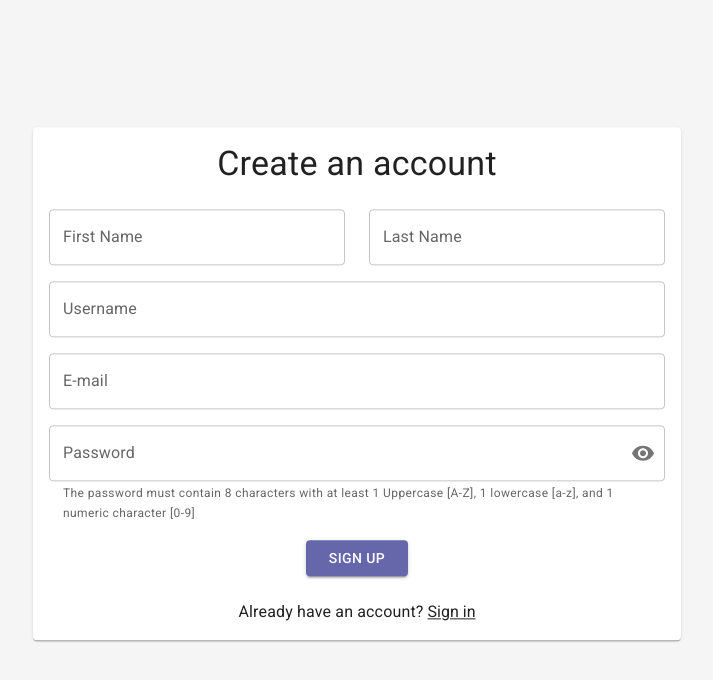
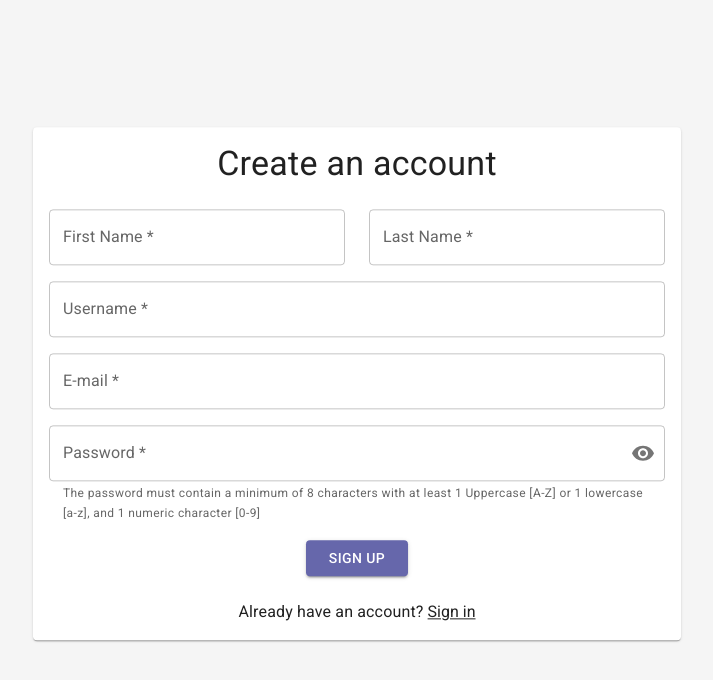
Before and after one commit to mihai-dulgheru/bachelor-degree-thesis, a React (Create React App) app in the folder client/: page /signup in a window 1280 px wide. Shown: the top 680 px of the page, without its empty margins (267-980 px from the left). Built offline with nearby package versions, Linux system fonts and the light colour scheme.

Commit message:
Factorized the app

```diff
--- a/client/src/components/Alternatives.jsx
+++ b/client/src/components/Alternatives.jsx
@@ -26,6 +26,8 @@ import { useNavigate, useParams } from 'react-router-dom'
 import swal from 'sweetalert'
 import './Alternatives.css'
 import LoadingScreen from './LoadingScreen'
+
+const timeout = 10000
 
 const Alternatives = () => {
   const navigate = useNavigate()
@@ -240,7 +242,7 @@ const Alternatives = () => {
         setTimeout(() => {
           setLoading(false)
           setLoadingDeviceSpecifications(false)
-        }, 6000)
+        }, timeout)
       } else {
         swal({
           title: 'Failed',
--- a/client/src/components/DeviceList.jsx
+++ b/client/src/components/DeviceList.jsx
@@ -746,7 +746,7 @@ const DeviceList = () => {
                         <PopupState variant='popper'>
                           {(popupState) => (
                             <div>
-                              <Button color='inherit' {...bindToggle(popupState)}>
+                              <Button color='inherit' {...bindToggle(popupState)} style={{ minWidth: 0 }}>
                                 <i className='fa-solid fa-circle-info'></i>
                               </Button>
                               <Popper
--- a/client/src/components/OtherInformation.jsx
+++ b/client/src/components/OtherInformation.jsx
@@ -132,10 +132,9 @@ const OtherInformation = () => {
               <TextField
                 fullWidth
                 select
-                required
                 className='form-control'
                 id='selectSupplier'
-                label='Supplier'
+                label='Supplier *'
                 value={supplier}
                 onChange={(event) => setSupplier(event.target.value)}
                 helperText='Please select your supplier'
@@ -153,10 +152,9 @@ const OtherInformation = () => {
               <TextField
                 fullWidth
                 select
-                required
                 className='form-control'
                 id='selectCounty'
-                label='County'
+                label='County *'
                 value={county}
                 onChange={(event) => setCounty(event.target.value)}
                 helperText='Please select your county'
--- a/client/src/components/PersonalInformation.jsx
+++ b/client/src/components/PersonalInformation.jsx
@@ -106,7 +106,7 @@ const PersonalInformation = () => {
     setIsLastNameValid(lastName !== '')
     setIsUsernameValid(username !== '')
     setIsEmailValid(email !== '')
-    return firstName !== '' && lastName !== '' && username !== ''
+    return firstName !== '' && lastName !== '' && username !== '' && email !== ''
   }
 
   const handleSave = async () => {
@@ -174,11 +174,10 @@ const PersonalInformation = () => {
             <div className='col'>
               <TextField
                 fullWidth
-                required
                 type='text'
                 className='form-control'
                 id='inputFirstName'
-                label='First Name'
+                label='First Name *'
                 value={firstName}
                 onChange={handleChangeFirstName}
                 error={!isFirstNameValid}
@@ -188,11 +187,10 @@ const PersonalInformation = () => {
             <div className='col'>
               <TextField
                 fullWidth
-                required
                 type='text'
                 className='form-control'
                 id='inputLastName'
-                label='Last Name'
+                label='Last Name *'
                 value={lastName}
                 onChange={handleChangeLastName}
                 error={!isLastNameValid}
@@ -204,11 +202,10 @@ const PersonalInformation = () => {
             <div className='col'>
               <TextField
                 fullWidth
-                required
                 type='text'
                 className='form-control'
                 id='inputUsername'
-                label='Username'
+                label='Username *'
                 value={username}
                 onChange={handleChangeUsername}
                 error={!isUsernameValid}
@@ -220,11 +217,10 @@ const PersonalInformation = () => {
             <div className='col'>
               <TextField
                 fullWidth
-                required
                 type='email'
                 className='form-control'
                 id='inputEmail'
-                label='E-mail'
+                label='E-mail *'
                 value={email}
                 onChange={handleChangeEmail}
                 error={!isEmailValid}
@@ -251,8 +247,8 @@ const PersonalInformation = () => {
                   label='Password'
                 />
                 <FormHelperText>
-                  The password must contain 8 characters with at least 1 Uppercase [A-Z], 1 lowercase [a-z], and 1
-                  numeric character [0-9]
+                  The password must contain a minimum of 8 characters with at least 1 Uppercase [A-Z] or 1 lowercase
+                  [a-z], and 1 numeric character [0-9]
                 </FormHelperText>
               </FormControl>
             </div>
--- a/client/src/components/Prizes.jsx
+++ b/client/src/components/Prizes.jsx
@@ -106,7 +106,11 @@ const Prizes = () => {
     {
       iconSrc: co2Icon,
       altText: 'co2 icon',
-      heading: 'CO2 Reduced',
+      heading: (
+        <p style={{ margin: 0 }}>
+          CO<sub>2</sub> Reduced
+        </p>
+      ),
       value: convertkWhToCO2(totalkWh),
       um: 'KG'
     },
--- a/client/src/components/Signin.jsx
+++ b/client/src/components/Signin.jsx
@@ -137,18 +137,17 @@ const Signin = ({ onSignin }) => {
               type='text'
               variant='outlined'
               margin='normal'
-              required
               fullWidth
               name='username'
-              label='Username'
+              label='Username *'
               value={username}
               onChange={handleChangeUsername}
               error={!isUsernameValid}
               helperText={!isUsernameValid && 'This field is required'}
             />
-            <FormControl id='password' variant='outlined' margin='normal' required fullWidth name='password'>
+            <FormControl id='password' variant='outlined' margin='normal' fullWidth name='password'>
               <InputLabel htmlFor='outlined-adornment-password' error={!isPasswordValid && true}>
-                Password
+                Password *
               </InputLabel>
               <OutlinedInput
                 id='outlined-adornment-password'
--- a/client/src/components/Signup.jsx
+++ b/client/src/components/Signup.jsx
@@ -40,7 +40,7 @@ const Signup = () => {
     setIsUsernameValid(username !== '')
     setIsEmailValid(email !== '')
     setIsPasswordValid(password !== '')
-    return firstName !== '' && lastName !== '' && username !== '' && password !== '' && email !== ''
+    return firstName !== '' && lastName !== '' && username !== '' && email !== '' && password !== ''
   }
 
   const clearForm = () => {
@@ -155,11 +155,10 @@ const Signup = () => {
           <div className='col'>
             <TextField
               fullWidth
-              required
               type='text'
               className='form-control'
               id='inputFirstName'
-              label='First Name'
+              label='First Name *'
               value={firstName}
               onChange={handleChangeFirstName}
               error={!isFirstNameValid}
@@ -169,11 +168,10 @@ const Signup = () => {
           <div className='col'>
             <TextField
               fullWidth
-              required
               type='text'
               className='form-control'
               id='inputLastName'
-              label='Last Name'
+              label='Last Name *'
               value={lastName}
               onChange={handleChangeLastName}
               error={!isLastNameValid}
@@ -185,11 +183,10 @@ const Signup = () => {
           <div className='col'>
             <TextField
               fullWidth
-              required
               type='text'
               className='form-control'
               id='inputUsername'
-              label='Username'
+              label='Username *'
               value={username}
               onChange={handleChangeUsername}
               error={!isUsernameValid}
@@ -201,11 +198,10 @@ const Signup = () => {
           <div className='col'>
             <TextField
               fullWidth
-              required
               type='email'
               className='form-control'
               id='inputEmail'
-              label='E-mail'
+              label='E-mail *'
               value={email}
               onChange={handleChangeEmail}
               error={!isEmailValid}
@@ -215,9 +211,9 @@ const Signup = () => {
         </div>
         <div className='row mb-3'>
           <div className='col'>
-            <FormControl fullWidth required className='form-control' id='inputPassword'>
+            <FormControl fullWidth className='form-control' id='inputPassword'>
               <InputLabel htmlFor='outlined-adornment-password' error={!isPasswordValid && true}>
-                Password
+                Password *
               </InputLabel>
               <OutlinedInput
                 id='outlined-adornment-password'
@@ -236,8 +232,8 @@ const Signup = () => {
               />
               {!isPasswordValid && <span className='errors'>This field is required</span>}
               <FormHelperText>
-                The password must contain 8 characters with at least 1 Uppercase [A-Z], 1 lowercase [a-z], and 1 numeric
-                character [0-9]
+                The password must contain a minimum of 8 characters with at least 1 Uppercase [A-Z] or 1 lowercase
+                [a-z], and 1 numeric character [0-9]
               </FormHelperText>
             </FormControl>
           </div>
--- a/client/src/functions/conversion-functions.js
+++ b/client/src/functions/conversion-functions.js
@@ -69,6 +69,7 @@ const convertkWhToRON = (kWh, invoiceUnitValue, county) => {
 
 const convertkWhToCO2 = (kWh) => {
   const greenhouseGasEmissionIntensity = 299.5 // g CO2e/kWh
+  // https://www.eea.europa.eu/data-and-maps/daviz/co2-emission-intensity-9/#tab-chart_2_filters=%7B%22rowFilters%22%3A%7B%22ugeo%22%3A%5B%22Romania%22%5D%7D%3B%22columnFilters%22%3A%7B%7D%7D
   return (kWh * greenhouseGasEmissionIntensity * 0.001).toFixed(fractionDigits) // kg CO2
 }
 
```
